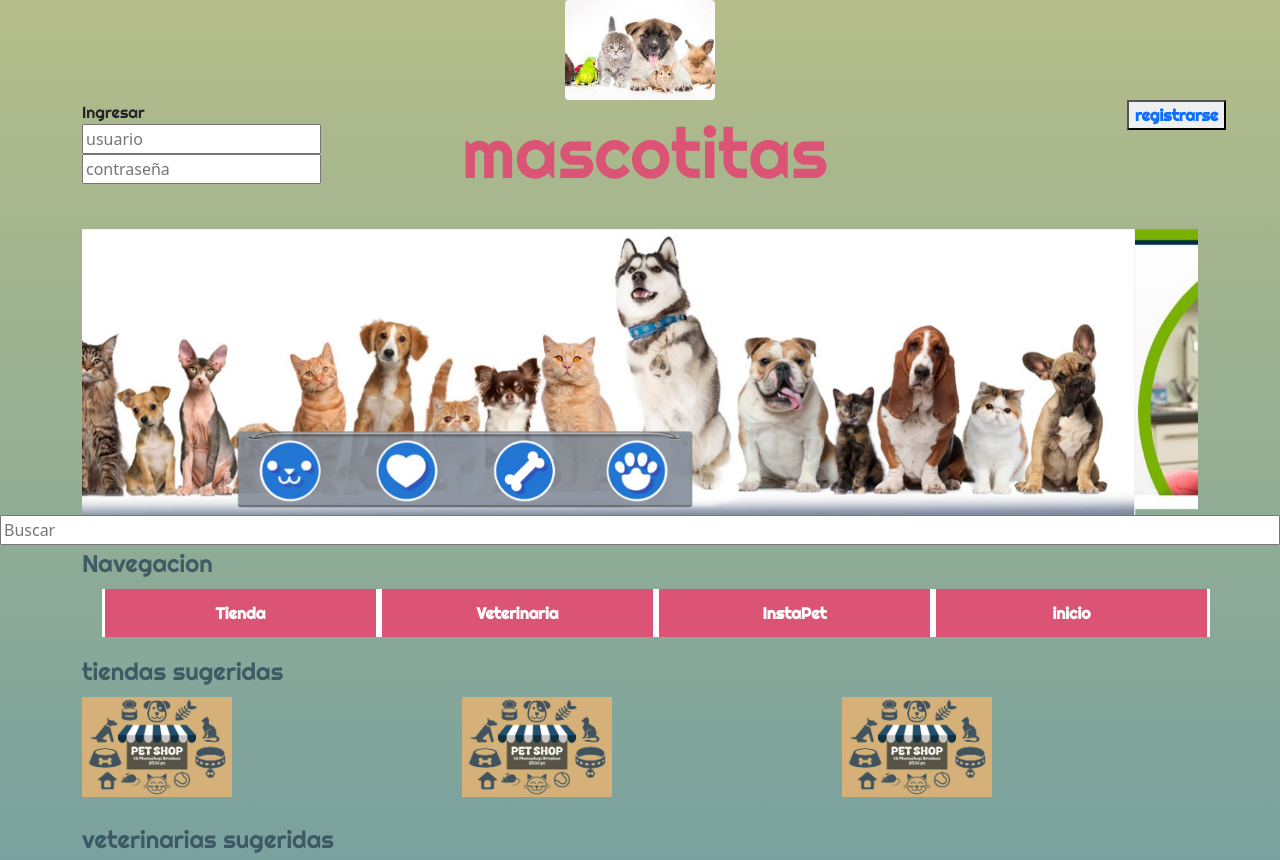
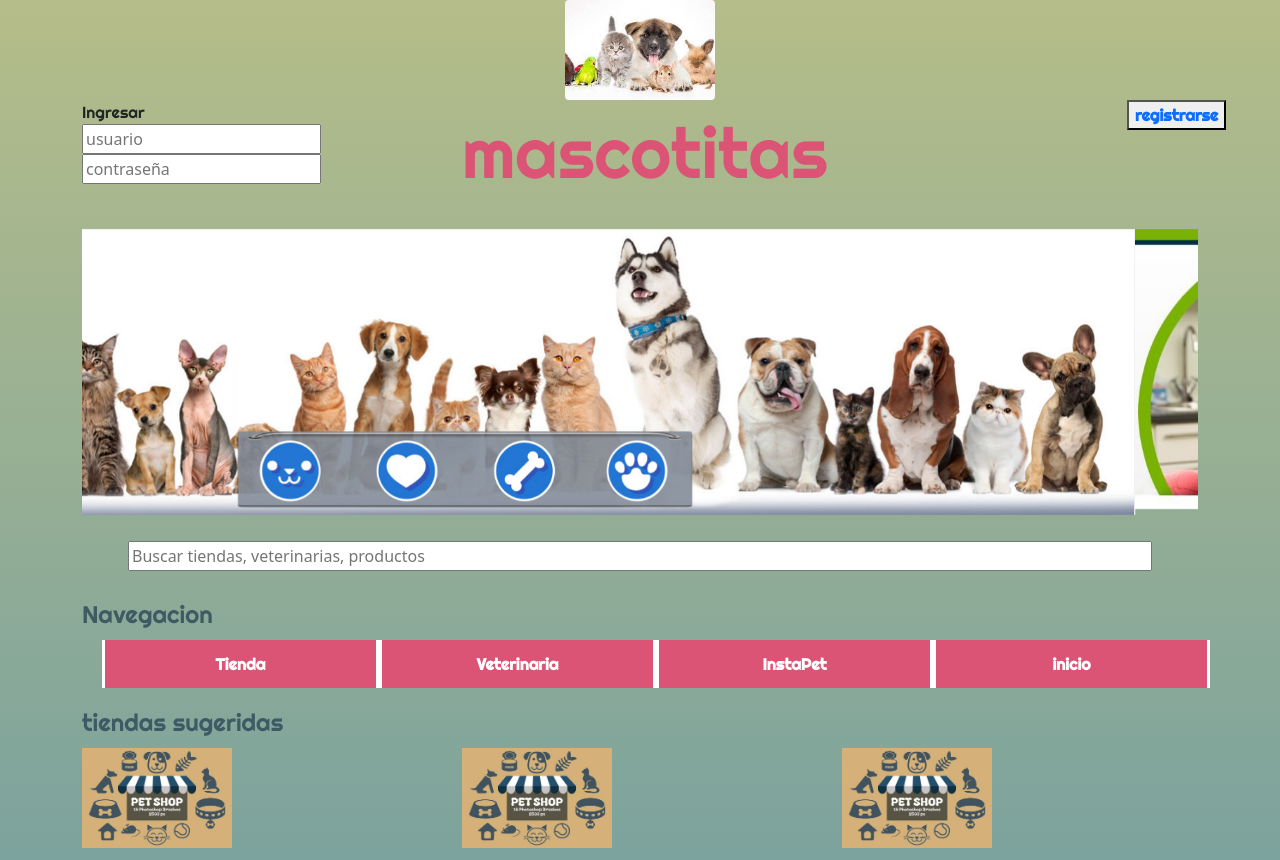
Before and after one commit to IronSersh/proyecto_final, a website: page index.html in a window 1280 px wide. Shown: the top 860 px of the page. Drawn offline with nearby package versions, Linux system fonts and the light colour scheme.

Commit message:
correccion de errores y refinamiento

```diff
--- a/css/estilo.css
+++ b/css/estilo.css
@@ -87,7 +87,9 @@ body{
 }
 .buscar{
     display: block;
-    width: 100%;
+    width: 80%;
+    margin:2%;
+    margin-left: 10%;
 }
 .cuadros{
     display:inline-block;
@@ -104,7 +106,7 @@ table{
     position: fixed;
     bottom: 0px;
     width: 350px;
-    height: 550px;
+    height: 350px;
     left: 70%;
 }
 #li{
--- a/index.html
+++ b/index.html
@@ -64,7 +64,7 @@
         <span class="visually-hidden">Next</span>
       </button>
     </div>
-    <input class="buscar" type="search" placeholder="Buscar">
+    <input class="buscar" type="search" placeholder="Buscar tiendas, veterinarias, productos">
     <!--se aplico grid de boostrap-->
         <!--lista de navegacion-->
         <fieldset class="container-lg container-sm">
```
Also changed, not shown: pagina1-b.html (+1 -1 lines), pagina2.html (+6 -0 lines).
